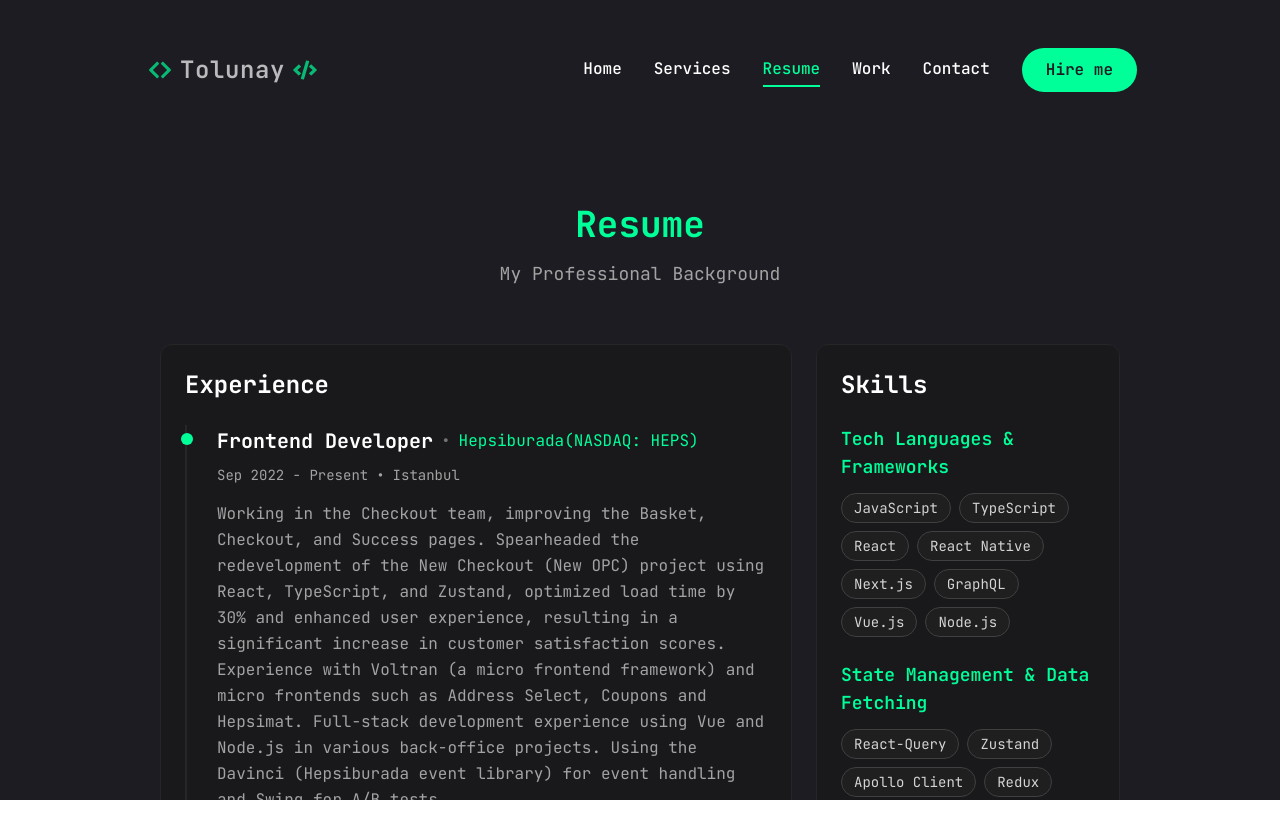
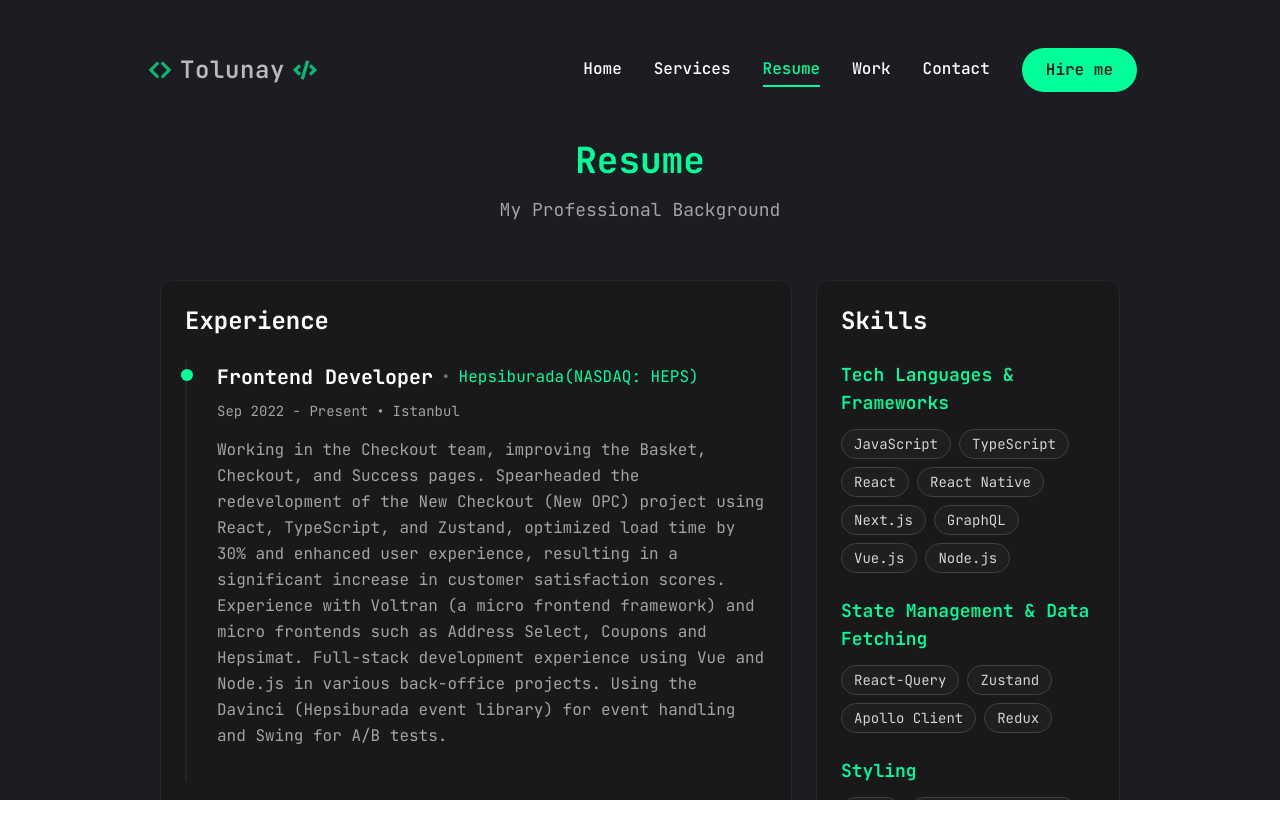
Before and after one commit to tolunaytezcan/personal-website, a Next.js app: page /resume in a window 1280 px wide. Shown: the top 838 px of the page. Built offline with nearby package versions, Linux system fonts and the light colour scheme.

Commit message:
Refactor page layouts: Remove top padding and adjust page title styling

```diff
--- a/app/contact/page.jsx
+++ b/app/contact/page.jsx
@@ -75,7 +75,7 @@ const Contact = () => {
   };
 
   return (
-    <div className="min-h-screen w-full flex items-start justify-center pt-8">
+    <div className="min-h-screen w-full flex items-start justify-center">
       <div className="container mx-auto px-4 lg:px-8">
         <AnimatedContainer>
           <div className="w-full max-w-[1440px] mx-auto">
--- a/app/page.jsx
+++ b/app/page.jsx
@@ -12,7 +12,7 @@ import Link from 'next/link';
 
 const Home = () => {
   return (
-    <section className="min-h-screen w-full flex items-start justify-center pt-8">
+    <section className="min-h-screen w-full flex items-start justify-center">
       <div className="container mx-auto px-4 lg:px-8">
         <AnimatedContainer>
           <div className="w-full max-w-[1440px] mx-auto">
--- a/app/resume/page.jsx
+++ b/app/resume/page.jsx
@@ -9,7 +9,7 @@ import { motion } from 'framer-motion';
 
 const Resume = () => {
   return (
-    <div className="min-h-screen w-full flex items-start justify-center pt-8">
+    <div className="min-h-screen w-full flex items-start justify-center">
       <div className="container mx-auto px-4 lg:px-8">
         <AnimatedContainer>
           <div className="w-full max-w-[1440px] mx-auto">
--- a/app/services/page.jsx
+++ b/app/services/page.jsx
@@ -6,7 +6,7 @@ import AnimatedContainer from '@/components/common/AnimatedContainer';
 
 const Services = () => {
   return (
-    <div className="min-h-screen w-full flex items-start justify-center pt-8">
+    <div className="min-h-screen w-full flex items-start justify-center">
       <div className="container mx-auto px-4 lg:px-8">
         <AnimatedContainer>
           <div className="w-full max-w-[1440px] mx-auto">
--- a/app/work/page.jsx
+++ b/app/work/page.jsx
@@ -99,7 +99,7 @@ const ProjectCard = ({ project }) => {
 
 export default function Work() {
   return (
-    <div className="min-h-screen w-full flex items-start justify-center pt-8">
+    <div className="min-h-screen w-full flex items-start justify-center">
       <div className="container mx-auto px-4 lg:px-8">
         <AnimatedContainer>
           <div className="w-full max-w-[1440px] mx-auto">
--- a/components/common/PageTitle.jsx
+++ b/components/common/PageTitle.jsx
@@ -1,6 +1,6 @@
 const PageTitle = ({ title, subtitle }) => {
   return (
-    <div className="text-center py-8">
+    <div className="text-center pb-8">
       <h1 className="text-3xl lg:text-4xl font-bold mb-4 text-[#00ff99]">
         {title}
       </h1>
```
